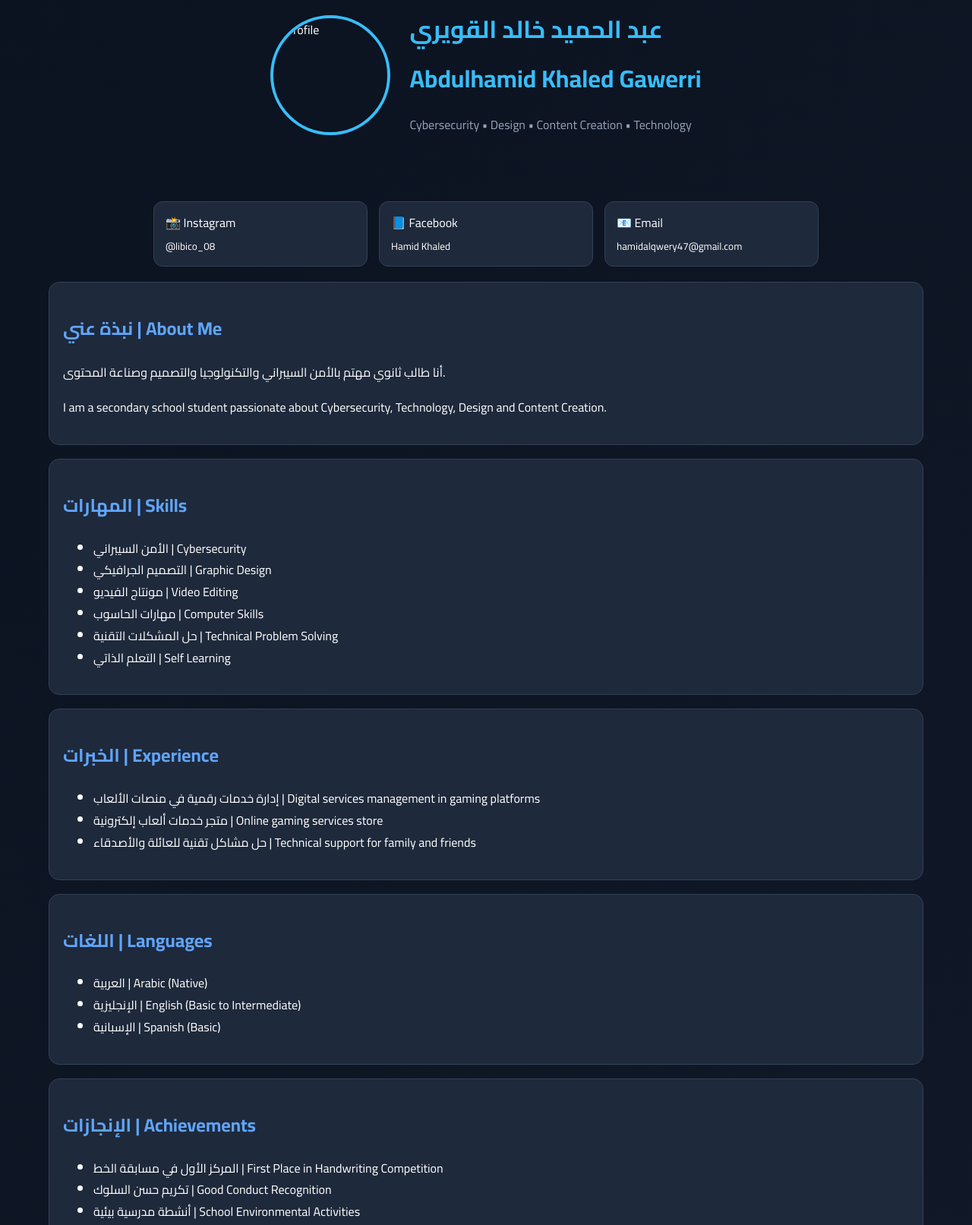
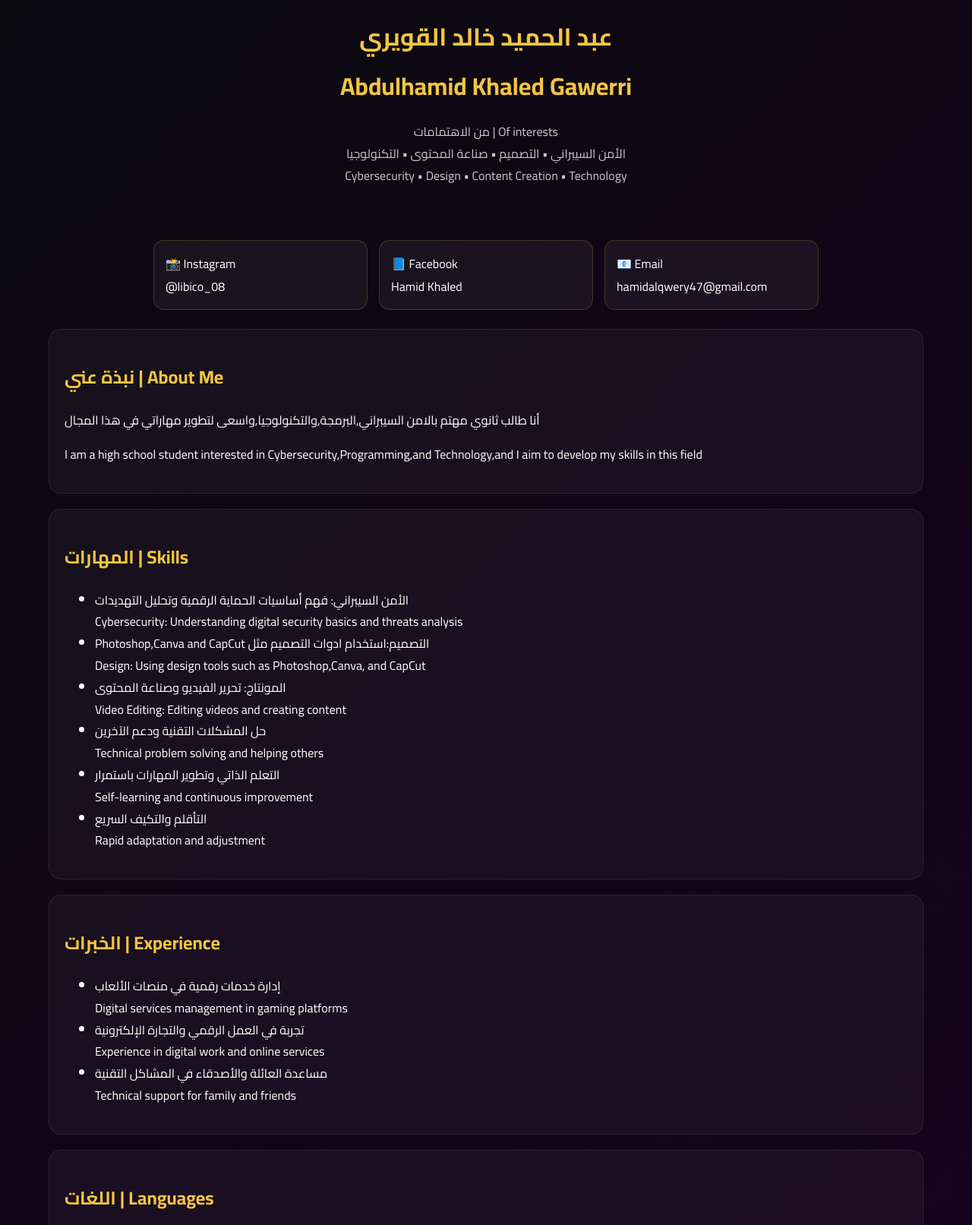
Before and after one commit to hamidgawerri/profile, a plain HTML site: page index.html in a window 1280 px wide. Shown: the part 47-1660 px from the top of the page at 76% size. Drawn offline with Linux system fonts and the light colour scheme.

Commit message:
Add files via upload

```diff
--- a/index.html
+++ b/index.html
@@ -11,112 +11,91 @@
 
 body {
     margin: 0;
-    font-family: 'Cairo', Arial, sans-serif;
-    background: linear-gradient(135deg, #0b1220, #111827);
+    font-family: 'Cairo', sans-serif;
+    background: linear-gradient(135deg, #0a0a0f, #1a0025);
     color: white;
 }
 
 /* HEADER */
 .header {
-    display: flex;
-    align-items: center;
-    justify-content: center;
-    gap: 25px;
-    padding: 50px 20px;
-    flex-wrap: wrap;
+    text-align: center;
+    padding: 60px 20px 30px;
 }
 
-/* PROFILE IMAGE */
-.profile-pic {
-    width: 150px;
-    height: 150px;
-    border-radius: 50%;
-    border: 4px solid #38bdf8;
-    object-fit: cover;
-    transition: 0.4s;
-}
-
-.profile-pic:hover {
-    transform: scale(1.08);
-}
-
-/* NAME */
-.name-box h1 {
+h1 {
     margin: 5px 0;
-    color: #38bdf8;
+    color: #f5c542;
 }
 
 .subtitle {
-    color: #94a3b8;
+    color: #c7c7c7;
 }
 
-/* CONTACT CARDS */
+/* CARDS */
+.container {
+    width: 90%;
+    margin: auto;
+}
+
+.card {
+    background: rgba(255,255,255,0.04);
+    padding: 20px;
+    margin: 20px 0;
+    border-radius: 16px;
+    border: 1px solid rgba(255,255,255,0.08);
+    transition: 0.3s;
+}
+
+.card:hover {
+    transform: translateY(-5px);
+    border-color: #f5c542;
+}
+
+h2 {
+    color: #f5c542;
+}
+
+p, li {
+    line-height: 1.8;
+}
+
+/* CONTACT */
 .contact-container {
     display: flex;
     justify-content: center;
     flex-wrap: wrap;
     gap: 15px;
-    margin: 20px;
+    margin: 25px;
 }
 
 .contact-card {
-    background: #1e293b;
-    padding: 12px 15px;
-    border-radius: 12px;
+    background: rgba(255,255,255,0.05);
+    padding: 15px;
+    border-radius: 14px;
+    min-width: 250px;
+    border: 1px solid rgba(245, 197, 66, 0.2);
     text-decoration: none;
     color: white;
-    min-width: 250px;
     transition: 0.3s;
-    border: 1px solid #334155;
 }
 
 .contact-card:hover {
-    transform: translateY(-5px);
-    border-color: #38bdf8;
-}
-
-/* CONTAINER */
-.container {
-    width: 90%;
-    margin: auto;
-}
-
-/* CARD */
-.card {
-    background: #1e293b;
-    padding: 18px;
-    margin: 18px 0;
-    border-radius: 14px;
-    border: 1px solid #334155;
-    transition: 0.3s;
-}
-
-.card:hover {
-    transform: translateY(-5px);
-    border-color: #38bdf8;
-}
-
-h2 {
-    color: #60a5fa;
-}
-
-/* LIST */
-ul {
-    line-height: 1.8;
+    transform: translateY(-6px);
+    border-color: #f5c542;
 }
 
 /* FOOTER */
 .footer {
     text-align: center;
     padding: 25px;
-    color: #94a3b8;
+    color: #999;
 }
 
 /* MOBILE */
 @media (max-width: 768px) {
-    .header {
+    .contact-container {
         flex-direction: column;
-        text-align: center;
+        align-items: center;
     }
 }
 
@@ -129,18 +108,14 @@ ul {
 <!-- HEADER -->
 <div class="header">
 
-<img class="profile-pic" src="profile.jpg" alt="Profile">
-
-<div class="name-box">
-
 <h1>عبد الحميد خالد القويري</h1>
 <h1>Abdulhamid Khaled Gawerri</h1>
 
 <p class="subtitle">
+من الاهتمامات | Of interests<br>
+الأمن السيبراني • التصميم • صناعة المحتوى • التكنولوجيا<br>
 Cybersecurity • Design • Content Creation • Technology
 </p>
-
-</div>
 
 </div>
 
@@ -148,18 +123,15 @@ Cybersecurity • Design • Content Creation • Technology
 <div class="contact-container">
 
 <a class="contact-card" href="https://www.instagram.com/libico_08" target="_blank">
-📸 Instagram<br>
-<small>@libico_08</small>
+📸 Instagram<br>@libico_08
 </a>
 
 <a class="contact-card" href="https://www.facebook.com/share/1EpWePtAge/" target="_blank">
-📘 Facebook<br>
-<small>Hamid Khaled</small>
+📘 Facebook<br>Hamid Khaled
 </a>
 
 <a class="contact-card" href="mailto:hamidalqwery47@gmail.com">
-📧 Email<br>
-<small>hamidalqwery47@gmail.com</small>
+📧 Email<br>hamidalqwery47@gmail.com
 </a>
 
 </div>
@@ -171,11 +143,11 @@ Cybersecurity • Design • Content Creation • Technology
 <h2>نبذة عني | About Me</h2>
 
 <p>
-أنا طالب ثانوي مهتم بالأمن السيبراني والتكنولوجيا والتصميم وصناعة المحتوى.
+أنا طالب ثانوي مهتم بالامن السيبراني,البرمجة,والتكنولوجيا,واسعى لتطوير مهاراتي في هذا المجال
 </p>
 
 <p>
-I am a secondary school student passionate about Cybersecurity, Technology, Design and Content Creation.
+I am a high school student interested in Cybersecurity,Programming,and Technology,and I aim to develop my skills in this field
 </p>
 </div>
 
@@ -184,13 +156,36 @@ I am a secondary school student passionate about Cybersecurity, Technology, Desi
 <h2>المهارات | Skills</h2>
 
 <ul>
-<li>الأمن السيبراني | Cybersecurity</li>
-<li>التصميم الجرافيكي | Graphic Design</li>
-<li>مونتاج الفيديو | Video Editing</li>
-<li>مهارات الحاسوب | Computer Skills</li>
-<li>حل المشكلات التقنية | Technical Problem Solving</li>
-<li>التعلم الذاتي | Self Learning</li>
+<li>
+الأمن السيبراني: فهم أساسيات الحماية الرقمية وتحليل التهديدات<br>
+Cybersecurity: Understanding digital security basics and threats analysis
+</li>
+
+<li>
+Photoshop,Canva and CapCut التصميم:استخدام ادوات التصميم مثل   <br>
+Design: Using design tools such as Photoshop,Canva, and CapCut
+</li>
+
+<li>
+المونتاج: تحرير الفيديو وصناعة المحتوى<br>
+Video Editing: Editing videos and creating content
+</li>
+
+<li>
+حل المشكلات التقنية ودعم الآخرين<br>
+Technical problem solving and helping others
+</li>
+
+<li>
+التعلم الذاتي وتطوير المهارات باستمرار<br>
+Self-learning and continuous improvement
+</li>
+
+<li>
+التأقلم والتكيف السريع<br>
+Rapid adaptation and adjustment
 </ul>
+
 </div>
 
 <!-- EXPERIENCE -->
@@ -198,10 +193,22 @@ I am a secondary school student passionate about Cybersecurity, Technology, Desi
 <h2>الخبرات | Experience</h2>
 
 <ul>
-<li>إدارة خدمات رقمية في منصات الألعاب | Digital services management in gaming platforms</li>
-<li>متجر خدمات ألعاب إلكترونية | Online gaming services store</li>
-<li>حل مشاكل تقنية للعائلة والأصدقاء | Technical support for family and friends</li>
+<li>
+إدارة خدمات رقمية في منصات الألعاب<br>
+Digital services management in gaming platforms
+</li>
+
+<li>
+تجربة في العمل الرقمي والتجارة الإلكترونية<br>
+Experience in digital work and online services
+</li>
+
+<li>
+مساعدة العائلة والأصدقاء في المشاكل التقنية<br>
+Technical support for family and friends
+</li>
 </ul>
+
 </div>
 
 <!-- LANGUAGES -->
@@ -209,21 +216,55 @@ I am a secondary school student passionate about Cybersecurity, Technology, Desi
 <h2>اللغات | Languages</h2>
 
 <ul>
-<li>العربية | Arabic (Native)</li>
-<li>الإنجليزية | English (Basic to Intermediate)</li>
-<li>الإسبانية | Spanish (Basic)</li>
+<li>
+العربية: اللغة الأم<br>
+Arabic: Native language
+</li>
+
+<li>
+الإنجليزية: مستوى متوسط<br>
+English: Intermediate level
+</li>
+
+<li>
+الإسبانية: أساسيات<br>
+Spanish: Basic level
+</li>
 </ul>
+
 </div>
 
-<!-- ACHIEVEMENTS -->
+<!-- INTERESTS -->
 <div class="card">
-<h2>الإنجازات | Achievements</h2>
+<h2>أبرز الاهتمامات | Interests</h2>
 
 <ul>
-<li>المركز الأول في مسابقة الخط | First Place in Handwriting Competition</li>
-<li>تكريم حسن السلوك | Good Conduct Recognition</li>
-<li>أنشطة مدرسية بيئية | School Environmental Activities</li>
+<li>
+الأمن السيبراني وحماية الأنظمة<br>
+Cybersecurity and system protection
+</li>
+
+<li>
+تعلم البرمجة وتطوير المهارات التقنية<br>
+Learning programming and improving technical skills
+</li>
+
+<li>
+التصميم وصناعة المحتوى الرقمي<br>
+Design and digital content creation
+</li>
+
+<li>
+التكنولوجيا واستكشاف الأدوات الحديثة<br>
+Technology and exploring modern tools
+</li>
+
+<li>
+تطوير الذات وبناء مستقبل مهني قوي<br>
+Self-development and building a strong career
+</li>
 </ul>
+
 </div>
 
 <!-- GOALS -->
@@ -231,19 +272,18 @@ I am a secondary school student passionate about Cybersecurity, Technology, Desi
 <h2>الأهداف | Goals</h2>
 
 <p>
-هدفي دراسة الأمن السيبراني والعمل في المجال التقني وبناء مستقبل مهني ناجح.
+هدفي دراسة الأمن السيبراني وبناء مستقبل قوي في المجال التقني.
 </p>
 
 <p>
-My goal is to study Cybersecurity and build a successful career in technology.
+My goal is to study Cybersecurity and build a strong future in technology.
 </p>
-
 </div>
 
 </div>
 
 <div class="footer">
-© Abdulhamid Portfolio
+© 2026 Abdulhamid Portfolio
 </div>
 
 </body>
```
